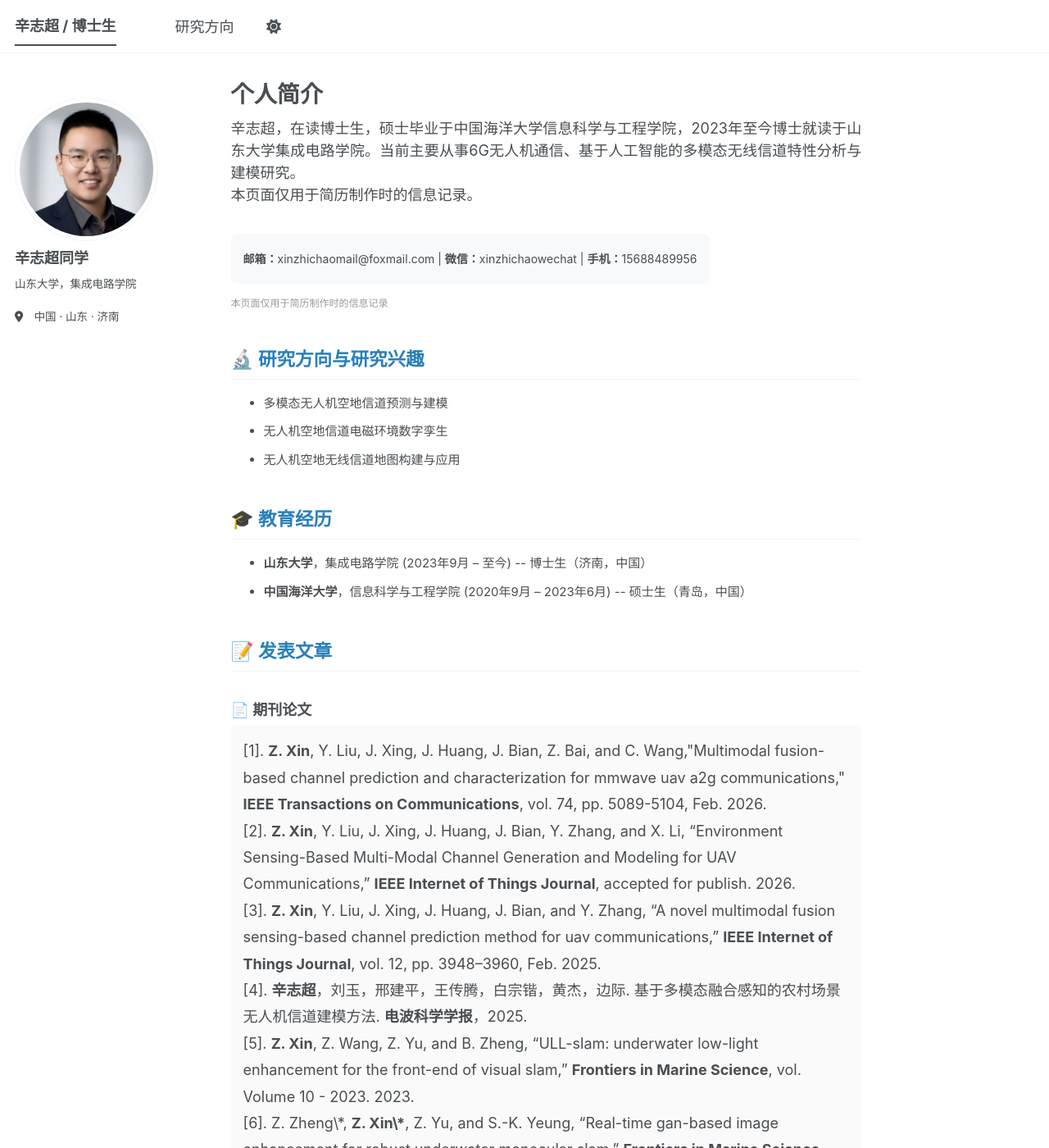
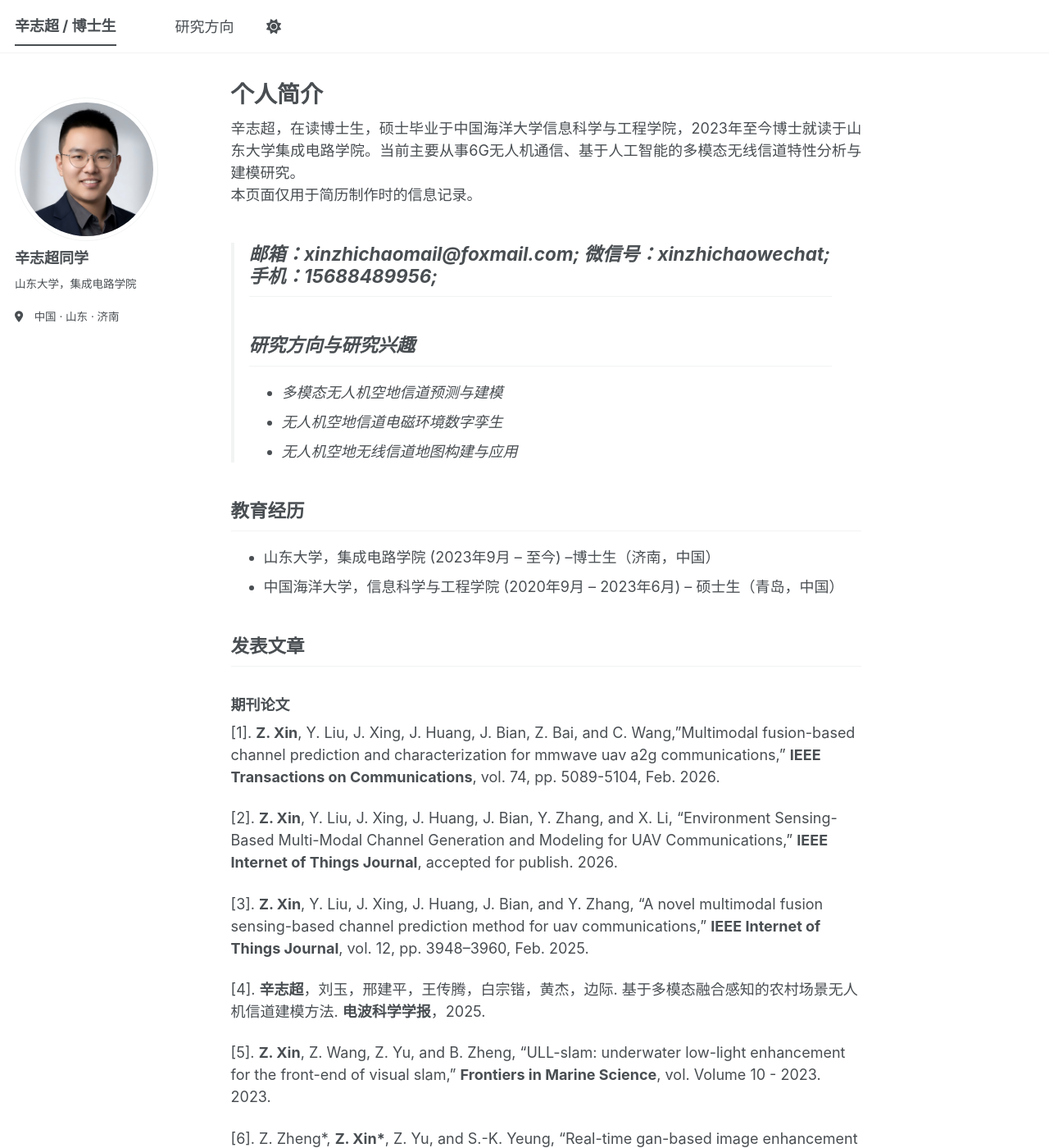
Before and after one commit to zhichaoxin/zhichaoxin.github.io, a Jekyll site: the page built from _pages/about.md, in a window 1280 px wide and 1400 px high. Shown: the whole window at 82% size. Built offline with Jekyll 4.4.1, drawn with Linux system fonts in a browser that asks for light colours; a script bundle is joined from its source files by our own code; library files that are not in the unit come from our copies; some of the changed text lies outside the part shown.

Commit message:
Update about.md

```diff
--- a/_pages/about.md
+++ b/_pages/about.md
@@ -8,67 +8,63 @@
   - /about.html
 ---
 
-<!-- 个人基本信息区 - 居中+美化 -->
 <div style="text-align: justify">辛志超，在读博士生，硕士毕业于中国海洋大学信息科学与工程学院，2023年至今博士就读于山东大学集成电路学院。当前主要从事6G无人机通信、基于人工智能的多模态无线信道特性分析与建模研究。</div>
 本页面仅用于简历制作时的信息记录。
 
-  <!-- 联系方式美化 -->
-<div style="background-color: #f8f9fa; padding: 15px; border-radius: 8px; display: inline-block; margin-top: 10px;">
-  <p style="margin: 5px 0; font-size: 14px;">
-    <strong>邮箱：</strong>xinzhichaomail@foxmail.com |
-    <strong>微信：</strong>xinzhichaowechat |
-    <strong>手机：</strong>15688489956
-  </p>
-</div>
-<p style="color: #999; font-size: 12px; margin-top: 15px;">本页面仅用于简历制作时的信息记录</p>
+> 邮箱：xinzhichaomail@foxmail.com; 微信号：xinzhichaowechat; 手机：15688489956;
+--------------------------------------------------------------------------------------------------------------------------------
+## <span id="jump1">研究方向与研究兴趣</span>
+- 多模态无人机空地信道预测与建模
+- 无人机空地信道电磁环境数字孪生
+- 无人机空地无线信道地图构建与应用
+
+## <span id="jump2">教育经历</span>
+- 山东大学，集成电路学院 (2023年9月 – 至今) --博士生（济南，中国）
+- 中国海洋大学，信息科学与工程学院 (2020年9月 – 2023年6月) -- 硕士生（青岛，中国）
 
 
-## <span id="jump1" style="color: #2980b9;">🔬 研究方向与研究兴趣</span>
-<ul style="line-height: 1.8; font-size: 15px;">
-  <li>多模态无人机空地信道预测与建模</li>
-  <li>无人机空地信道电磁环境数字孪生</li>
-  <li>无人机空地无线信道地图构建与应用</li>
-</ul>
+## <span id="jump3">发表文章</span>
+### 期刊论文
+[1]. **Z. Xin**, Y. Liu, J. Xing, J. Huang, J. Bian, Z. Bai, and C. Wang,"Multimodal fusion-based channel prediction and characterization for mmwave uav a2g communications," **IEEE Transactions on Communications**, vol. 74, pp. 5089-5104, Feb. 2026.
 
-## <span id="jump2" style="color: #2980b9;">🎓 教育经历</span>
-<ul style="line-height: 1.8; font-size: 15px;">
-  <li><strong>山东大学</strong>，集成电路学院 (2023年9月 – 至今) -- 博士生（济南，中国）</li>
-  <li><strong>中国海洋大学</strong>，信息科学与工程学院 (2020年9月 – 2023年6月) -- 硕士生（青岛，中国）</li>
-</ul>
+[2]. **Z. Xin**, Y. Liu, J. Xing, J. Huang, J. Bian, Y. Zhang, and X. Li, “Environment Sensing-Based Multi-Modal Channel Generation and Modeling for UAV Communications,” **IEEE Internet of Things Journal**, accepted for publish. 2026.
 
-## <span id="jump3" style="color: #2980b9;">📝 发表文章</span>
-### 📄 期刊论文
-<div style="background-color: #fafafa; padding: 15px; border-radius: 6px; margin-bottom: 20px; line-height: 1.8;">
-[1]. <strong>Z. Xin</strong>, Y. Liu, J. Xing, J. Huang, J. Bian, Z. Bai, and C. Wang,"Multimodal fusion-based channel prediction and characterization for mmwave uav a2g communications," <strong>IEEE Transactions on Communications</strong>, vol. 74, pp. 5089-5104, Feb. 2026.<br>
-[2]. <strong>Z. Xin</strong>, Y. Liu, J. Xing, J. Huang, J. Bian, Y. Zhang, and X. Li, “Environment Sensing-Based Multi-Modal Channel Generation and Modeling for UAV Communications,” <strong>IEEE Internet of Things Journal</strong>, accepted for publish. 2026.<br>
-[3]. <strong>Z. Xin</strong>, Y. Liu, J. Xing, J. Huang, J. Bian, and Y. Zhang, “A novel multimodal fusion sensing-based channel prediction method for uav communications,” <strong>IEEE Internet of Things Journal</strong>, vol. 12, pp. 3948–3960, Feb. 2025.<br>
-[4]. <strong>辛志超</strong>，刘玉，邢建平，王传腾，白宗锴，黄杰，边际. 基于多模态融合感知的农村场景无人机信道建模方法. <strong>电波科学学报</strong>，2025.<br>
-[5]. <strong>Z. Xin</strong>, Z. Wang, Z. Yu, and B. Zheng, “ULL-slam: underwater low-light enhancement for the front-end of visual slam,” <strong>Frontiers in Marine Science</strong>, vol. Volume 10 - 2023. 2023.<br>
-[6]. Z. Zheng\*, <strong>Z. Xin\*</strong>, Z. Yu, and S.-K. Yeung, “Real-time gan-based image enhancement for robust underwater monocular slam,” <strong>Frontiers in Marine Science</strong>, vol. Volume 10 - 2023. 2023.<br>
-[7]. S. Zhou, Y. Liu, R. Wang, Z. Li, <strong>Z. Xin</strong>, J. Huang, and J. Bian, “A multimodal predictive channel model based on dual-camera images for iiot communications,” <strong>IEEE Internet of Things Journal</strong>, vol. 12, pp. 20530–20543, Feb. 2025.<br>
-[8]. X. Zhang, Y. Liu, S. Zhou, J. Bian, J. Huang, X. Li, and <strong>Z. Xin</strong>, “GAN-based channel generation and modeling for 6g intelligent iiot communications,” <strong>IEEE Internet of Things Journal</strong>, vol. 12, pp. 26472–26485, Apr. 2025.<br>
-[9]. W. Dong, Y. Zhu, J. Xing, S. Wang, and <strong>Z. Xin</strong>, “Line-of-sight guidance law design for path following of usvs with sideslip angle compensation,” <strong>Ocean Engineering</strong>, vol. 342, p. 123015, Dec. 2025.<br>
-[10]. Y. Zhang, Y. Liu, X. Li, H. Chang, J. Huang, J. Bian, and <strong>Z. Xin</strong>, “A novel nonstationary uav-to-multi-usv channel model for maritime communications,” <strong>IEEE Internet of Things Journal</strong>, vol. 12, pp. 50067–50081, Dec. 2025.<br>
-[11]. B. Huang, <strong>Z. Xin</strong>, F. Yang, Y. Zhang, Y. Liu, J. Huang, and J. Bian, “Transformer-based air-to-ground mmwave channel characteristics prediction for 6g uav communications,” <strong>Sensors</strong>, vol. 25, Jun. 2025.<br>
-[12]. Z. Zheng, Y. Cheng, <strong>Z. Xin</strong>, Z. Yu, and B. Zheng, “Robust perception under adverse conditions for autonomous driving based on data augmentation,” <strong>IEEE Transactions on Intelligent Transportation Systems</strong>, vol. 24, pp. 13916–13929, Dec. 2023.<br>
-[13]. Q. Zhao, <strong>Z. Xin</strong>, Z. Yu, and B. Zheng, “Unpaired underwater image synthesis with a disentangled representation for underwater depth map prediction,” <strong>Sensors</strong>, vol. 21, no. 9, 2021.
-</div>
+[3]. **Z. Xin**, Y. Liu, J. Xing, J. Huang, J. Bian, and Y. Zhang, “A novel multimodal fusion sensing-based channel prediction method for uav communications,” **IEEE Internet of Things Journal**, vol. 12, pp. 3948–3960, Feb. 2025.
 
-### 🎯 会议论文
-<div style="background-color: #fafafa; padding: 15px; border-radius: 6px; line-height: 1.8;">
-[1]. J. Li, Y. Xing, <strong>Z. Xin</strong>, Y. Wu, and J. Xing, “Vision-Based Method for Visitor Detection in Nighttime Scenic Spots,” in Proc MLCIPR 2025, Nanjing, China, Dec. 2025.
-</div>
+[4]. **辛志超**，刘玉，邢建平，王传腾，白宗锴，黄杰，边际. 基于多模态融合感知的农村场景无人机信道建模方法. **电波科学学报**，2025.
 
-## <span id="jump4" style="color: #2980b9;">⚙️ 专利</span>
-### 📜 已授权
-<div style="background-color: #fafafa; padding: 15px; border-radius: 6px; line-height: 1.8;">
-[1]. 刘玉，张兆磊，<strong>辛志超</strong>. 一种面向地下室环境的智能抄表通信信道建模方法. 专利号：ZL 202410271378.9.<br>
-[2]. 刘玉，张怡，<strong>辛志超</strong>，周书东，李子恒. 基于海洋环境信息感知的智能化无人船对无人船信道测量系统及方法. 专利号：ZL 202410800337.4.
-</div>
+[5]. **Z. Xin**, Z. Wang, Z. Yu, and B. Zheng, “ULL-slam: underwater low-light enhancement for the front-end of visual slam,” **Frontiers in Marine Science**, vol. Volume 10 - 2023. 2023.
 
-## <span id="jump5" style="color: #2980b9;">🏆 获奖及荣誉</span>
-<ul style="line-height: 1.8; font-size: 15px;">
-  <li>全国水下机器人目标识别大赛，优胜奖，2021</li>
-  <li>全国大学生电子设计大赛，全国二等奖，2019</li>
-  <li>全国大学生电子设计大赛，山东省二等奖，2018</li>
-</ul>
+[6]. Z. Zheng\*, **Z. Xin\***, Z. Yu, and S.-K. Yeung, “Real-time gan-based image enhancement for robust underwater monocular slam,” **Frontiers in Marine Science**, vol. Volume 10 - 2023. 2023.
+
+[7]. S. Zhou, Y. Liu, R. Wang, Z. Li, **Z. Xin**, J. Huang, and J. Bian, “A multimodal predictive channel model based on dual-camera images for iiot communications,” **IEEE Internet of Things Journal**, vol. 12, pp. 20530–20543, Feb. 2025.
+
+[8]. X. Zhang, Y. Liu, S. Zhou, J. Bian, J. Huang, X. Li, and **Z. Xin**, “GAN-based channel generation and modeling for 6g intelligent iiot communications,” **IEEE Internet of Things Journal**, vol. 12, pp. 26472–26485, Apr. 2025.
+
+[9]. W. Dong, Y. Zhu, J. Xing, S. Wang, and **Z. Xin**, “Line-of-sight guidance law design for path following of usvs with sideslip angle compensation,” **Ocean Engineering**, vol. 342, p. 123015, Dec. 2025.
+
+[10]. Y. Zhang, Y. Liu, X. Li, H. Chang, J. Huang, J. Bian, and **Z. Xin**, “A novel nonstationary uav-to-multi-usv channel model for maritime communications,” **IEEE Internet of Things Journal**, vol. 12, pp. 50067–50081, Dec. 2025.
+
+[11]. B. Huang, **Z. Xin**, F. Yang, Y. Zhang, Y. Liu, J. Huang, and J. Bian, “Transformer-based air-to-ground mmwave channel characteristics prediction for 6g uav communications,” **Sensors**, vol. 25, Jun. 2025.
+
+[12]. Z. Zheng, Y. Cheng, **Z. Xin**, Z. Yu, and B. Zheng, “Robust perception under adverse conditions for autonomous driving based on data augmentation,” **IEEE Transactions on Intelligent Transportation Systems**, vol. 24, pp. 13916–13929, Dec. 2023.
+
+[13]. Q. Zhao, **Z. Xin**, Z. Yu, and B. Zheng, “Unpaired underwater image synthesis with a disentangled representation for underwater depth map prediction,” **Sensors**, vol. 21, no. 9, 2021.
+### 会议论文
+[1]. J. Li, Y. Xing, **Z. Xin**, Y. Wu, and J. Xing, “Vision-Based Method for Visitor Detection in Nighttime Scenic Spots,” in Proc MLCIPR 2025, Nanjing, China, Dec. 2025.
+
+
+## <span id="jump4">专利</span>
+
+### 已授权
+
+[1]. 刘玉，张兆磊，**辛志超**. 一种面向地下室环境的智能抄表通信信道建模方法. 专利号：ZL 202410271378.9.
+
+[2]. 刘玉，张怡，**辛志超**，周书东，李子恒. 基于海洋环境信息感知的智能化无人船对无人船信道测量系统及方法. 专利号：ZL 202410800337.4.
+
+
+## <span id="jump5">获奖及荣誉</span>
+
+- 全国水下机器人目标识别大赛，优胜奖，2021
+- 全国大学生电子设计大赛，全国二等奖，2019
+- 全国大学生电子设计大赛，山东省二等奖，2018
```
